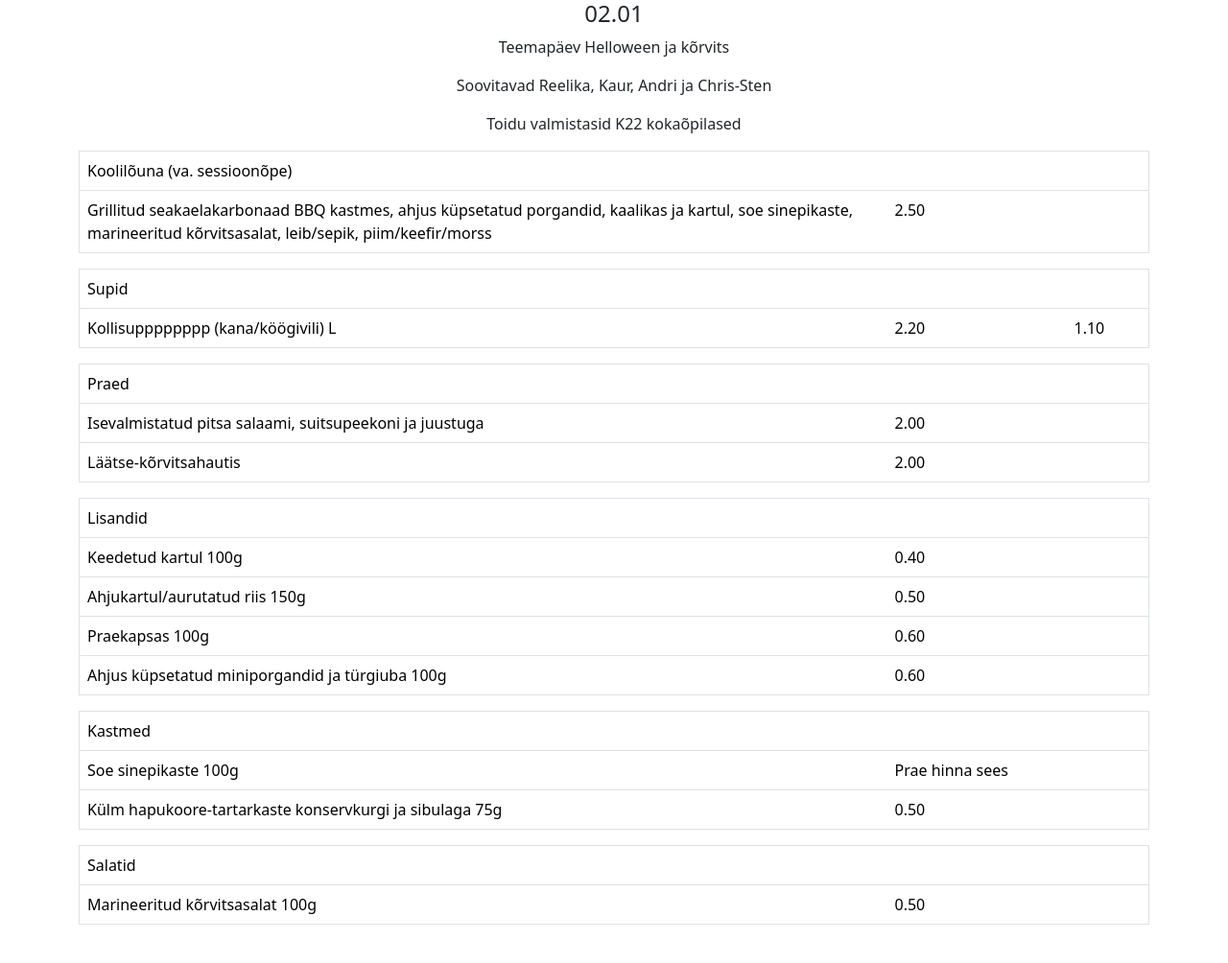
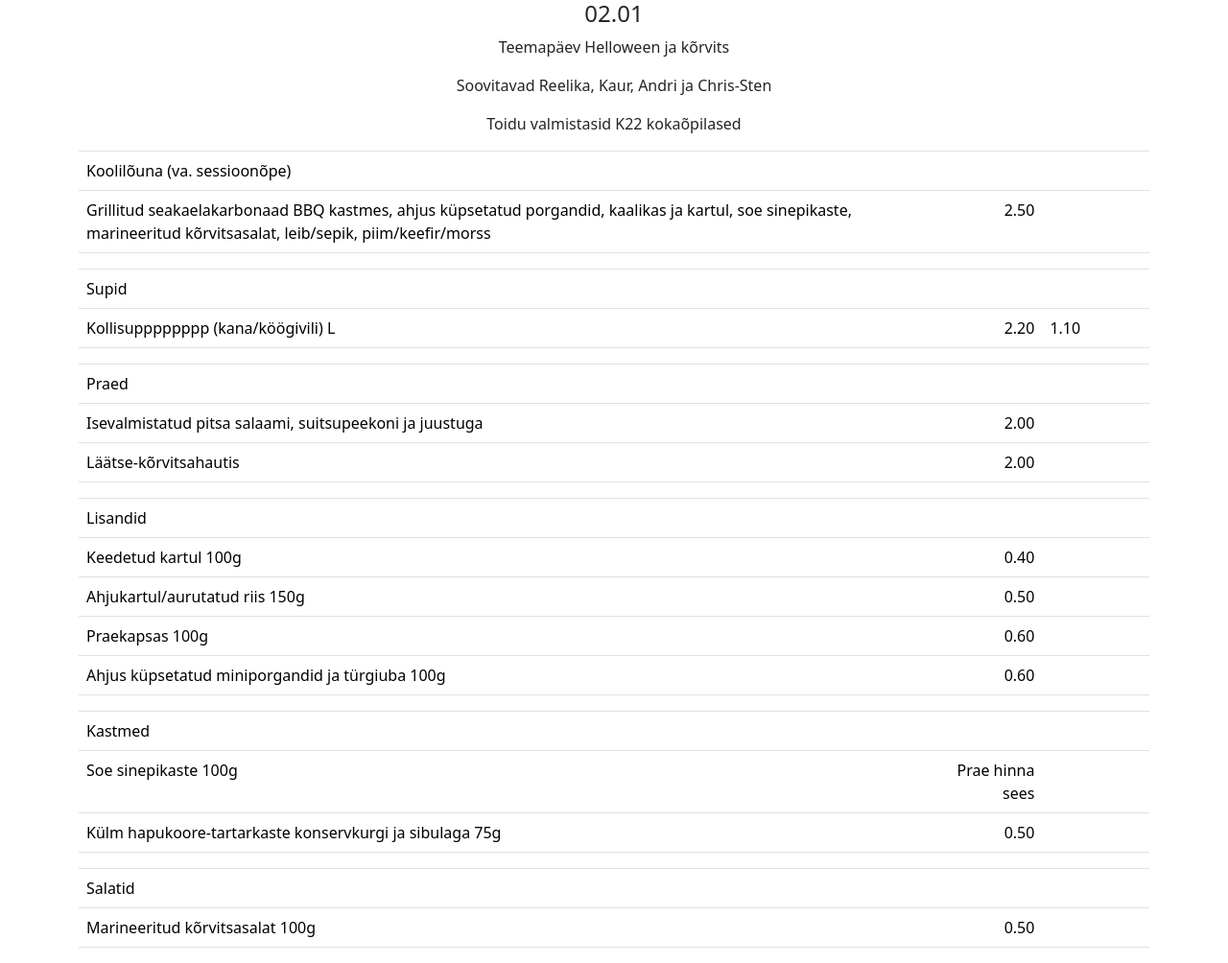
Before and after one commit to MarekReimal/bistrooProject, a Django app: page /bistrooapp_public/ in a window 1280 px wide. Shown: the whole page at 96% size. Before the commit the page ends 964 px from the top, so only its background shows below. Run offline with Django 4.2, Linux system fonts and the light colour scheme; data comes from the database, SQL or seed files in the repository.

Commit message:
public vaade ilusaks teha

```diff
--- a/bistrooapp_public/templates/bistrooapp_public/index.html
+++ b/bistrooapp_public/templates/bistrooapp_public/index.html
@@ -19,22 +19,22 @@
         {% regroup menuu_items by category_name__category_name as menu_list %}
         <div>
             {% for category in menu_list %}
-                <table class="table table-bordered">
+                <table class="table table-bordered public_table">
                     <thead>
                     <tr>
-                        <td>{{ category.grouper }}</td>
+                        <td class="description">{{ category.grouper }}</td>
                     </tr>
                     </thead>
-                    <tbody>
+                    <tbody class="public_table">
                     {% for subline in category.list %}
                         <tr>
-                            <td>
-                                <div class="row">
-                                    <div class="col-9">{{ subline.description }}</div>
-                                    <div class="col-2">{{ subline.price_full }}</div>
-                                    <div class="col-1">{{ subline.price_half }}</div>
-                                </div>
-                            </td>
+
+
+                                    <td class="description">{{ subline.description }}</td>
+                                    <td class="price_f">{{ subline.price_full }}</td>
+                                    <td class="price_h">{{ subline.price_half }}</td>
+
+
                         </tr>
                     {% endfor %}
                     </tbody>
--- a/static/css/styles.css
+++ b/static/css/styles.css
@@ -288,3 +288,37 @@ label[for="id_duplikaadi_kp"] {
         width: 90px;
     }
 }
+/* Vormindab menüü tabeli public vaadet */
+.public_table {
+    width: 100%;
+    border-collapse: collapse;
+}
+
+.public_table td {
+
+    /*border-left: 2px solid #000000; /* Add a left border to all cells */
+    padding: 8px;
+    text-align: left;
+}
+
+.public_table .description {
+    border: none;
+    width: 80%; /* Description column */
+}
+
+.public_table .price_f {
+    border: none;
+    width: 10%; /* Price columns */
+    text-align: right;
+}
+.public_table .price_h {
+    border: none;
+    width: 10%; /* Price columns */
+    text-align: left;
+}
+
+/* Remove the left border from the first cell in each row */
+.public_table tr td:first-child {
+
+
+}
```
